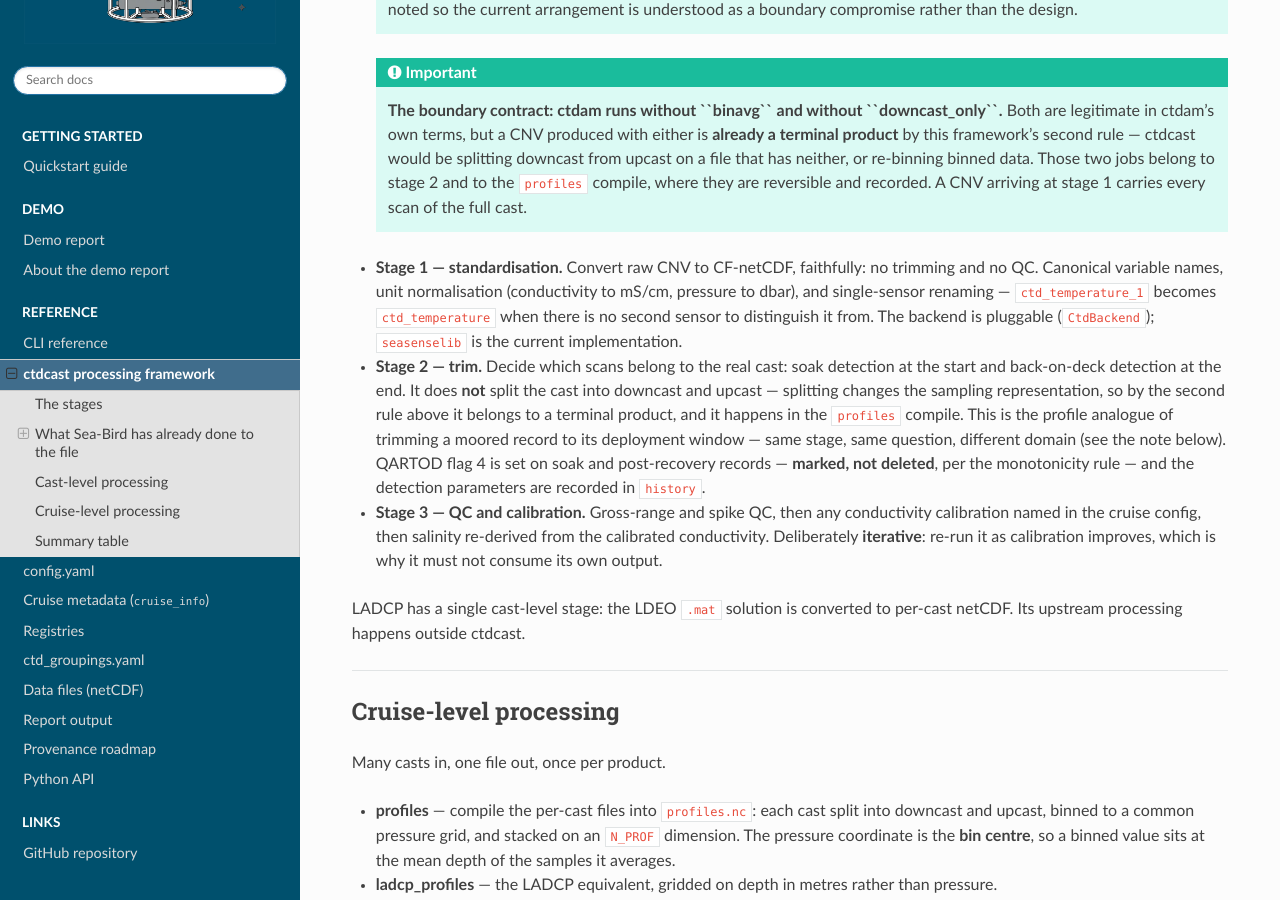
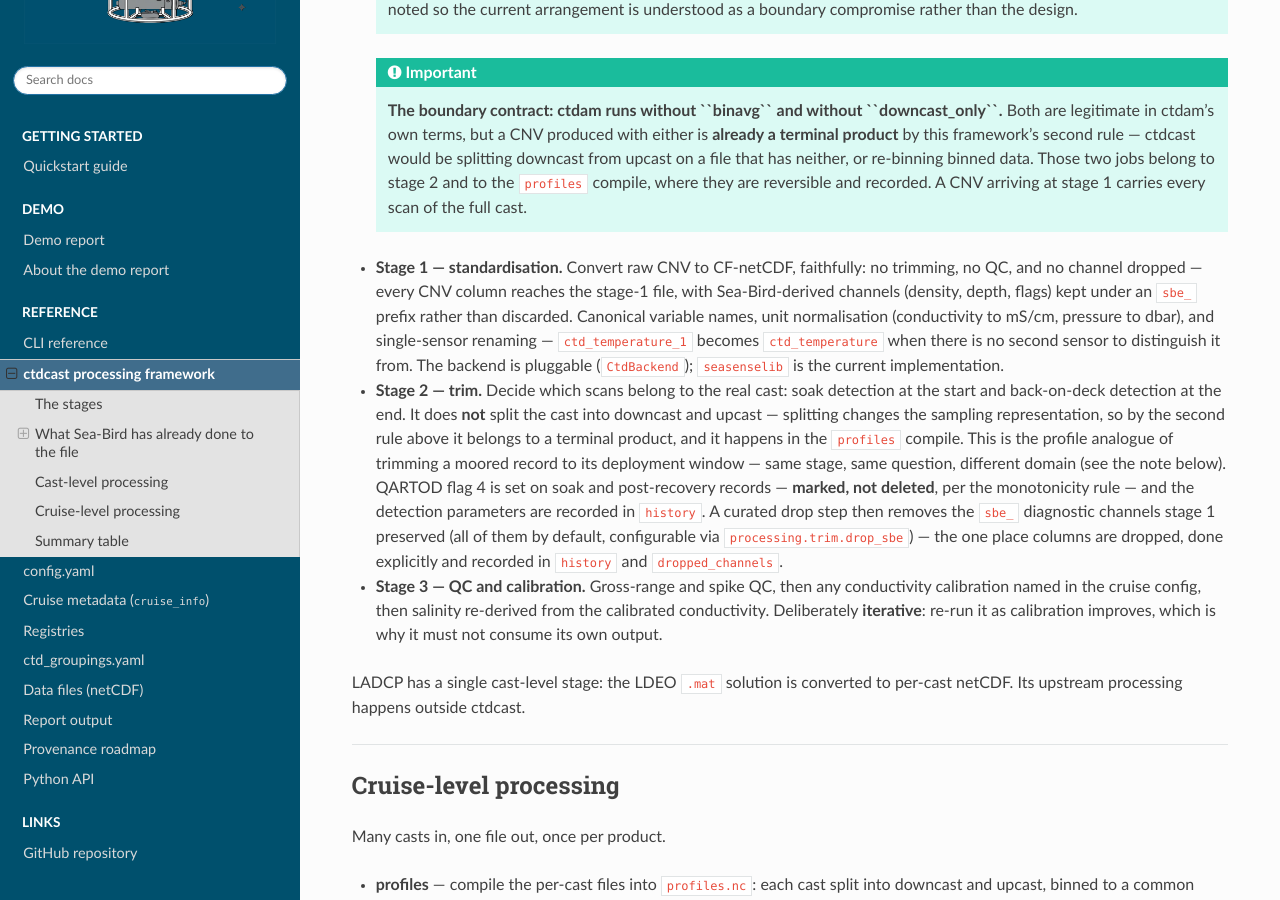
Before and after one commit to ocean-uhh/ctdcast, a Sphinx documentation site: the page built from docs/source/processing_framework.rst, in a window 1280 px wide and 900 px high, scrolled down 5360 px. Built offline with Sphinx 7.4.7 and the Read the Docs theme 3.1.0, drawn with Linux system fonts in a browser that asks for light colours.

Commit message:
fix: make_demo threads gebco_path through ReportConfig; regenerate demo with bathymetry and document stage-1/2 column handling

```diff
--- a/docs/source/data_files.rst
+++ b/docs/source/data_files.rst
@@ -460,7 +460,7 @@ refinements come from the ``sensors:`` block in ``config.yaml`` (see above). The
 rewiring tables.
 
 Where it is built, and two kinds of provenance
-""""""""""""""""""""""""""""""""""""""""""""""
+^^^^^^^^^^^^^^^^^^^^^^^^^^^^^^^^^^^^^^^^^^^^^^
 
 The catalog is resolved **once, at stage 1** — the per-cast netCDF files carry
 their own ``SENSOR_*`` entries — and the compile simply aggregates them; nothing
--- a/docs/source/processing_framework.rst
+++ b/docs/source/processing_framework.rst
@@ -333,11 +333,13 @@ One cast in, one cast out, once per cast.
      to the ``profiles`` compile, where they are reversible and recorded. A CNV
      arriving at stage 1 carries every scan of the full cast.
 - **Stage 1 — standardisation.** Convert raw CNV to CF-netCDF, faithfully: no
-  trimming and no QC. Canonical variable names, unit normalisation (conductivity
-  to mS/cm, pressure to dbar), and single-sensor renaming — ``ctd_temperature_1``
-  becomes ``ctd_temperature`` when there is no second sensor to distinguish it
-  from. The backend is pluggable (``CtdBackend``); ``seasenselib`` is the current
-  implementation.
+  trimming, no QC, and no channel dropped — every CNV column reaches the stage-1
+  file, with Sea-Bird-derived channels (density, depth, flags) kept under an
+  ``sbe_`` prefix rather than discarded. Canonical variable names, unit
+  normalisation (conductivity to mS/cm, pressure to dbar), and single-sensor
+  renaming — ``ctd_temperature_1`` becomes ``ctd_temperature`` when there is no
+  second sensor to distinguish it from. The backend is pluggable (``CtdBackend``);
+  ``seasenselib`` is the current implementation.
 - **Stage 2 — trim.** Decide which scans belong to the real cast: soak detection at
   the start and back-on-deck detection at the end. It does **not** split the cast
   into downcast and upcast — splitting changes the sampling representation, so by
@@ -347,7 +349,10 @@ One cast in, one cast out, once per cast.
   same stage, same question, different domain (see the note below).
   QARTOD flag 4 is set on soak and post-recovery records — **marked, not deleted**,
   per the monotonicity rule — and the detection parameters are recorded in
-  ``history``.
+  ``history``. A curated drop step then removes the ``sbe_`` diagnostic channels
+  stage 1 preserved (all of them by default, configurable via
+  ``processing.trim.drop_sbe``) — the one place columns are dropped, done
+  explicitly and recorded in ``history`` and ``dropped_channels``.
 - **Stage 3 — QC and calibration.** Gross-range and spike QC, then any conductivity
   calibration named in the cruise config, then salinity re-derived from the
   calibrated conductivity. Deliberately **iterative**: re-run it as calibration
```
